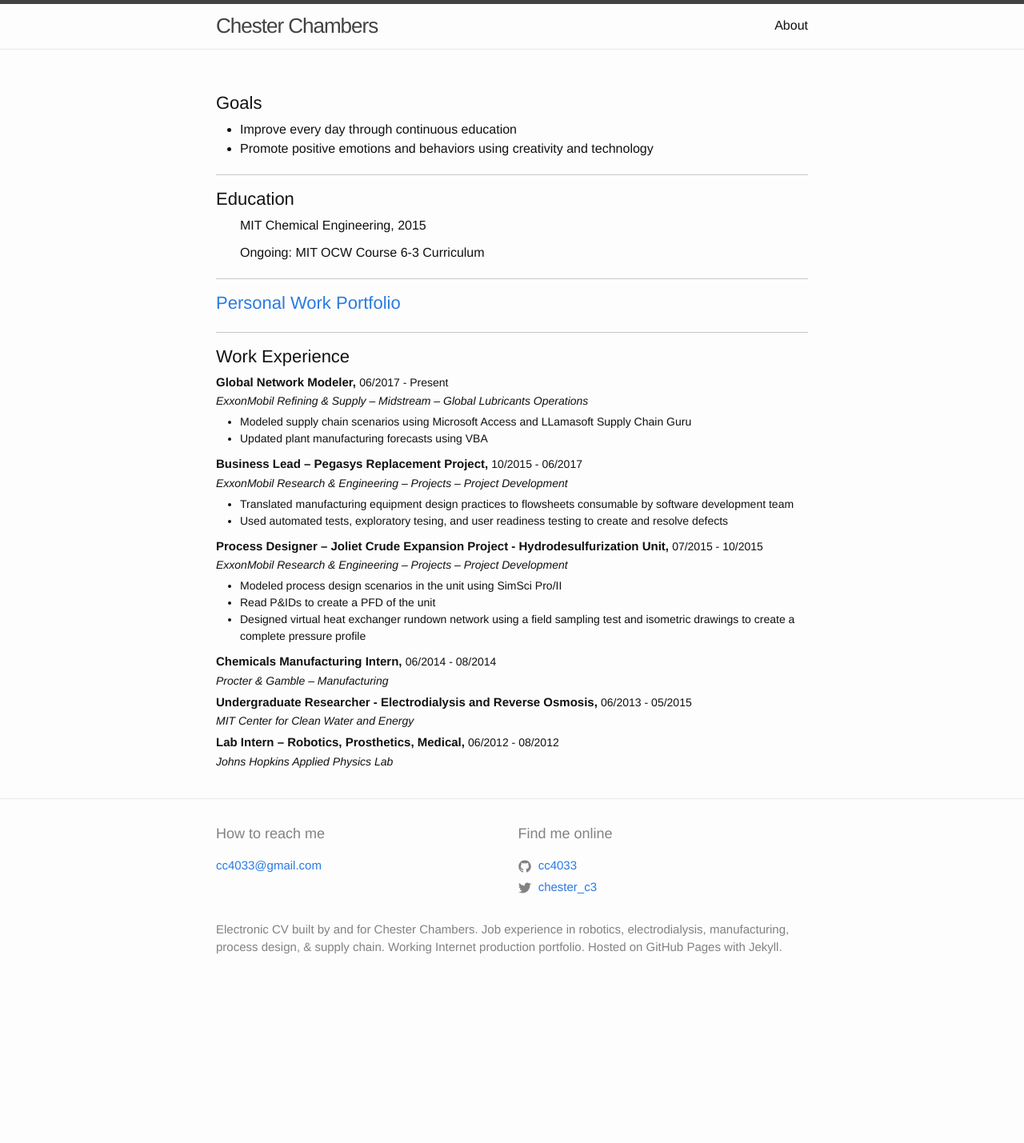
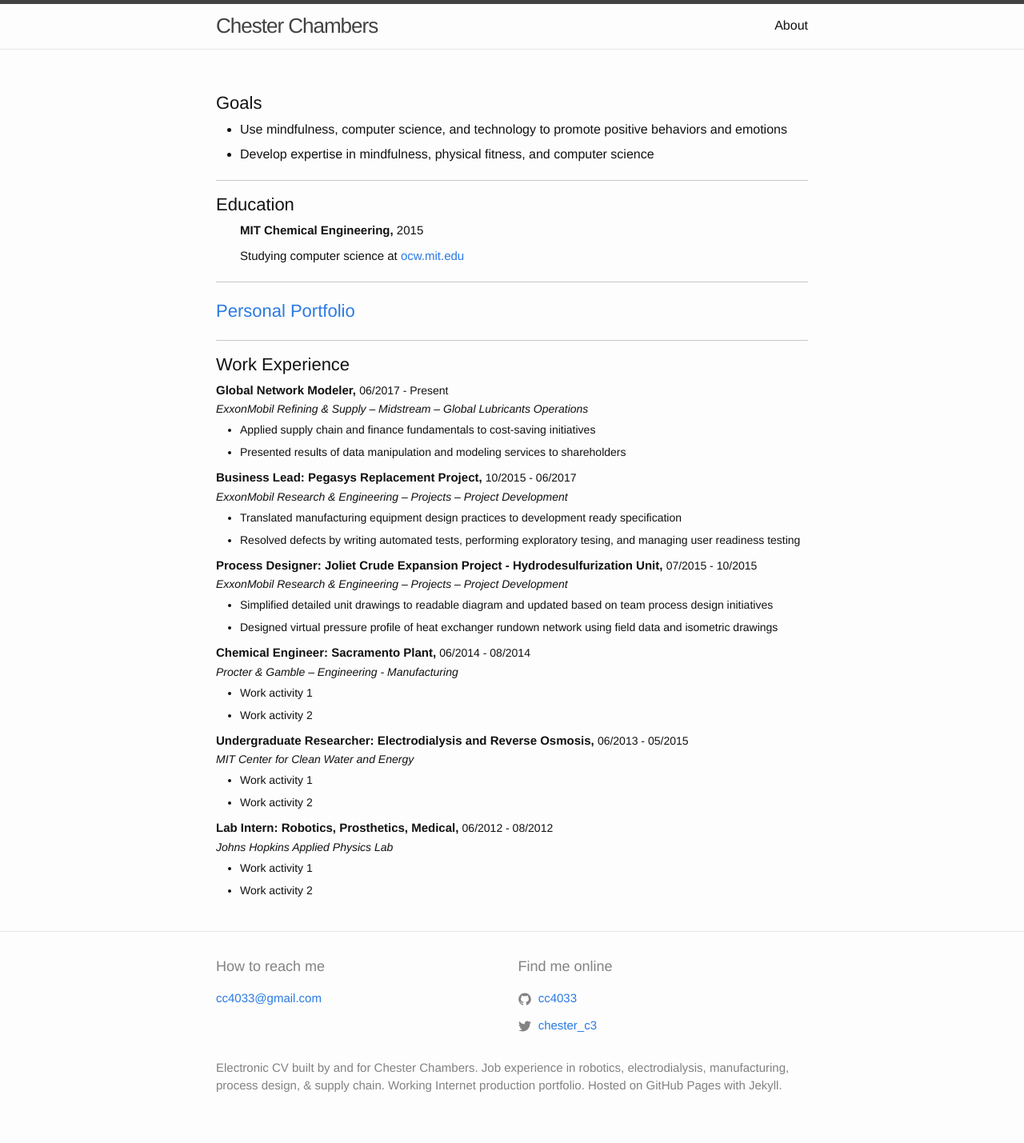
Before and after one commit to cc4033/cv, a Jekyll site: the page built from docs/index.md, in a window 1280 px wide. Shown: the whole page at 80% size. Built offline with Jekyll 4.4.1, drawn with Linux system fonts in a browser that asks for light colours; before the commit the page ends 1256 px from its top, so only the background shows below that.

Commit message:
quick update

```diff
--- a/docs/index.md
+++ b/docs/index.md
@@ -11,12 +11,17 @@
         font-size: 22px;
   }
 
+  li {
+      margin-bottom: 7px;
+  }
+
   .goals {
         margin-top: 0px;
   }
 
   .education {
       list-style-type: none;
+      font-size: 15px;
   }
 
   .education-item {
@@ -58,50 +63,66 @@
       border-top-style: solid;
       padding-top: 13px;
   }
+
+  .single-header {
+      padding-bottom: 0px;
+      padding-top: 19px;
+  }
 </style>
 
 <h3>Goals</h3>
 <ul class="goals">
-    <li>Improve every day through continuous education</li>
-    <li>Promote positive emotions and behaviors using creativity and technology</li>
+    <li>Use mindfulness, computer science, and technology to promote positive behaviors and emotions</li>
+    <li>Develop expertise in mindfulness, physical fitness, and computer science</li>
 </ul>
 
 <h3 class="long-border">Education</h3>
 <ul class="education">
-    <li class="education-item">MIT Chemical Engineering, 2015</li>
-    <li class="education-item">Ongoing: MIT OCW Course 6-3 Curriculum</li>
+    <li class="education-item"><b>MIT Chemical Engineering,</b> 2015</li>
+    <li class="education-item">Studying computer science at  <a href="https://ocw.mit.edu/courses/electrical-engineering-and-computer-science/">ocw.mit.edu</a></li>
 </ul>
 
-<h3 class="long-border"><a href="https://cc4033.github.io">Personal Work Portfolio</a></h3>
+<h3 class="long-border single-header"><a href="https://cc4033.github.io">Personal Portfolio</a></h3>
 
 <h3 class="long-border">Work Experience</h3>
 <p class="work-title">Global Network Modeler, <span class="work-date">06/2017 - Present</span></p>
 <p class="work-company">ExxonMobil Refining & Supply – Midstream – Global Lubricants Operations</p>
 <ul class="work-activities">
-    <li class="work-activities-item">Modeled supply chain scenarios using Microsoft Access and LLamasoft Supply Chain Guru</li>
-    <li class="work-activities-item">Updated plant manufacturing forecasts using VBA</li>
+    <li class="work-activities-item">Applied supply chain and finance fundamentals to cost-saving initiatives</li>
+    <li class="work-activities-item">Presented results of data manipulation and modeling services to shareholders</li>
 </ul>
 
-<p class="work-title">Business Lead – Pegasys Replacement Project, <span class="work-date">10/2015 - 06/2017</span></p>
+<p class="work-title">Business Lead: Pegasys Replacement Project, <span class="work-date">10/2015 - 06/2017</span></p>
 <p class="work-company">ExxonMobil Research & Engineering – Projects – Project Development</p>
 <ul class="work-activities">
-    <li class="work-activities-item">Translated manufacturing equipment design practices to flowsheets consumable by software development team</li>
-    <li class="work-activities-item">Used automated tests, exploratory tesing, and user readiness testing to create and resolve defects</li>
+    <li class="work-activities-item">Translated manufacturing equipment design practices to development ready specification</li>
+    <li class="work-activities-item">Resolved defects by writing automated tests, performing exploratory tesing, and managing user readiness testing</li>
 </ul>
 
-<p class="work-title">Process Designer – Joliet Crude Expansion Project - Hydrodesulfurization Unit, <span class="work-date">07/2015 - 10/2015</span></p>
+<p class="work-title">Process Designer: Joliet Crude Expansion Project - Hydrodesulfurization Unit, <span class="work-date">07/2015 - 10/2015</span></p>
 <p class="work-company">ExxonMobil Research & Engineering – Projects – Project Development</p>
 <ul class="work-activities">
-    <li class="work-activities-item">Modeled process design scenarios in the unit using SimSci Pro/II</li>
-    <li class="work-activities-item">Read P&IDs to create a PFD of the unit</li>
-    <li class="work-activities-item">Designed virtual heat exchanger rundown network using a field sampling test and isometric drawings to create a complete pressure profile</li>
+    <li class="work-activities-item">Simplified detailed unit drawings to readable diagram and updated based on team process design initiatives</li>
+    <li class="work-activities-item">Designed virtual pressure profile of heat exchanger rundown network using field data and isometric drawings</li>
 </ul>
 
-<p class="work-title">Chemicals Manufacturing Intern, <span class="work-date">06/2014 - 08/2014</span></p>
-<p class="work-company">Procter & Gamble – Manufacturing</p>
+<p class="work-title">Chemical Engineer: Sacramento Plant, <span class="work-date">06/2014 - 08/2014</span></p>
+<p class="work-company">Procter & Gamble – Engineering - Manufacturing</p>
+<ul class="work-activities">
+    <li class="work-activities-item">Work activity 1</li>
+    <li class="work-activities-item">Work activity 2</li>
+</ul>
 
-<p class="work-title">Undergraduate Researcher - Electrodialysis and Reverse Osmosis, <span class="work-date">06/2013 - 05/2015</span></p>
+<p class="work-title">Undergraduate Researcher: Electrodialysis and Reverse Osmosis, <span class="work-date">06/2013 - 05/2015</span></p>
 <p class="work-company">MIT Center for Clean Water and Energy</p>
+<ul class="work-activities">
+    <li class="work-activities-item">Work activity 1</li>
+    <li class="work-activities-item">Work activity 2</li>
+</ul>
 
-<p class="work-title">Lab Intern – Robotics, Prosthetics, Medical, <span class="work-date">06/2012 - 08/2012</span></p>
+<p class="work-title">Lab Intern: Robotics, Prosthetics, Medical, <span class="work-date">06/2012 - 08/2012</span></p>
 <p class="work-company">Johns Hopkins Applied Physics Lab</p>
+<ul class="work-activities">
+    <li class="work-activities-item">Work activity 1</li>
+    <li class="work-activities-item">Work activity 2</li>
+</ul>
```
